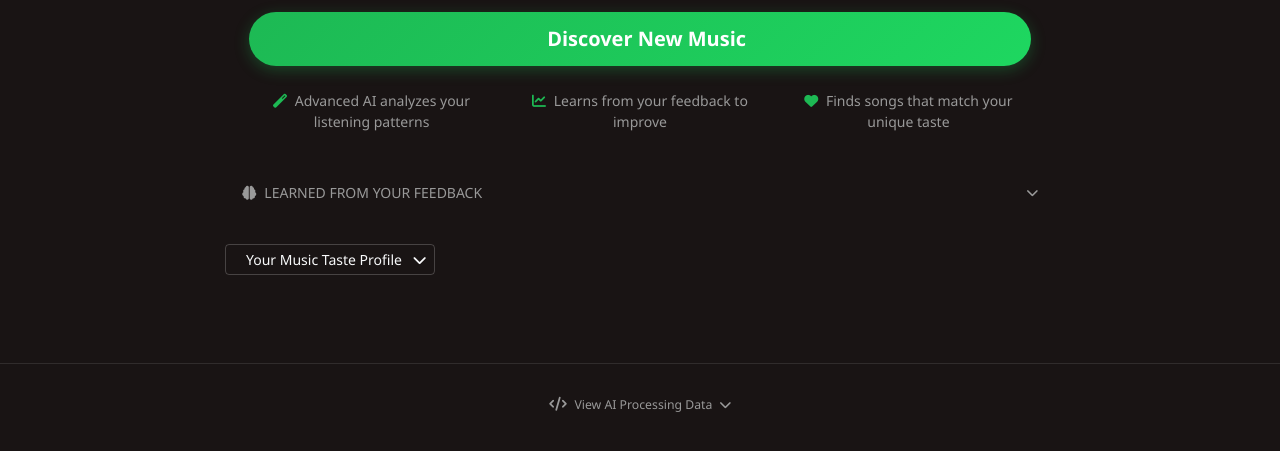
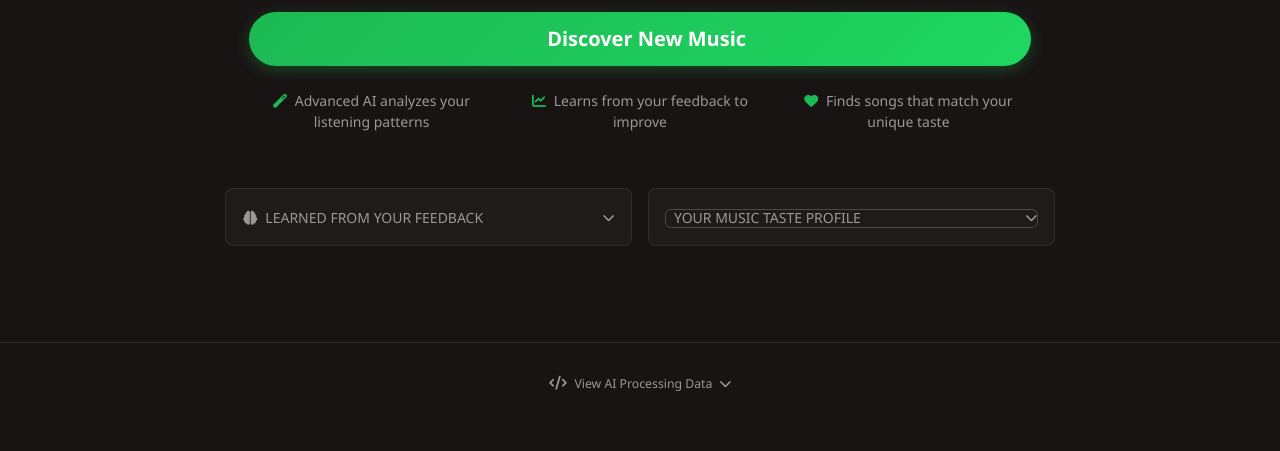
Before and after one commit to echoflame14/spotifai, a Flask app: template templates/dashboard.html in a window 1280 px wide. Shown: the part 286-737 px from the top of the page. Run offline with Flask 3, Linux system fonts and the light colour scheme; the template is opened without the code that fills it: values that come from a table or form of the project are taken from there, others are empty; data comes from the database, SQL or seed files in the repository; some libraries are stand-ins or nearby versions.

Commit message:
Improve the layout of user preference options on the music dashboard
Positions feedback insights and music taste profile dropdowns side-by-side within a new row using Bootstrap grid system in `templates/dashboard.html`.

Replit-Commit-Author: Agent
Replit-Commit-Session-Id: 29540f0e-a192-4226-bd99-4fa6a87f0a2e
Replit-Commit-Screenshot-Url: https://storage.googleapis.com/screenshot-production-us-central1/deb2334e-2767-4af0-932d-2c07564b350b/42702212-ed37-4791-9312-c64e0027195e.jpg

```diff
--- a/templates/dashboard.html
+++ b/templates/dashboard.html
@@ -56,8 +56,13 @@
                     </div>
                 </div>
 
+            </div>
+
+            <!-- Side-by-side Dropdowns -->
+            <div class="row g-3 mb-4">
                 <!-- Learned from Feedback Section -->
-                <div id="feedbackLearningSection" class="feedback-learning-section p-3">
+                <div class="col-md-6">
+                    <div id="feedbackLearningSection" class="feedback-learning-section p-3" style="background: rgba(255, 255, 255, 0.03); border: 1px solid rgba(255, 255, 255, 0.08); border-radius: 0.5rem;">
                         <button class="btn btn-link text-muted text-decoration-none p-0 w-100 text-start" type="button"
                                 data-bs-toggle="collapse" data-bs-target="#feedbackLearningCollapse" aria-expanded="false">
                             <h6 class="text-muted text-uppercase small mb-0 d-flex align-items-center justify-content-between">
@@ -77,14 +82,18 @@
                     </div>
                 </div>
 
-            <!-- Music Taste Profile Toggle -->
-            <div class="music-profile-toggle mb-3">
-                <button class="btn btn-outline-light btn-sm" type="button" data-bs-toggle="collapse"
+                <!-- Music Taste Profile Section -->
+                <div class="col-md-6">
+                    <div class="music-profile-toggle p-3" style="background: rgba(255, 255, 255, 0.03); border: 1px solid rgba(255, 255, 255, 0.08); border-radius: 0.5rem;">
+                        <button class="btn btn-link text-muted text-decoration-none p-0 w-100 text-start" type="button" data-bs-toggle="collapse"
                                 data-bs-target="#musicProfileCollapse" aria-expanded="false">
-                    <i class="fas fa-user-music me-2"></i>
-                    Your Music Taste Profile
-                    <i class="fas fa-chevron-down ms-2"></i>
+                            <h6 class="text-muted text-uppercase small mb-0 d-flex align-items-center justify-content-between">
+                                <span><i class="fas fa-user-music me-2"></i>Your Music Taste Profile</span>
+                                <i class="fas fa-chevron-down small"></i>
+                            </h6>
                         </button>
+                    </div>
+                </div>
             </div>
 
             <!-- Collapsible Music Taste Profile Overlay -->
```
Lines whose indentation alone changed are shown as unchanged.
